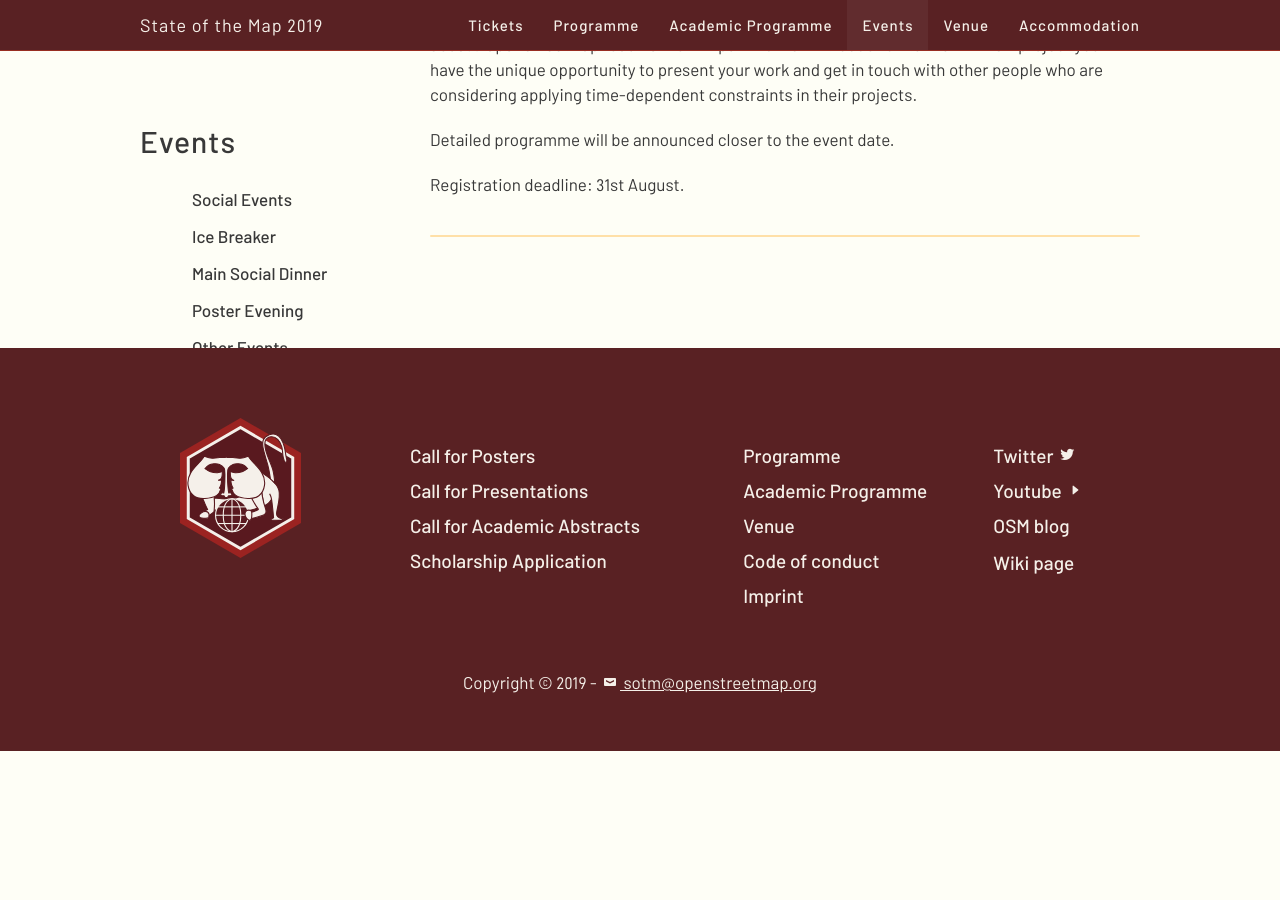
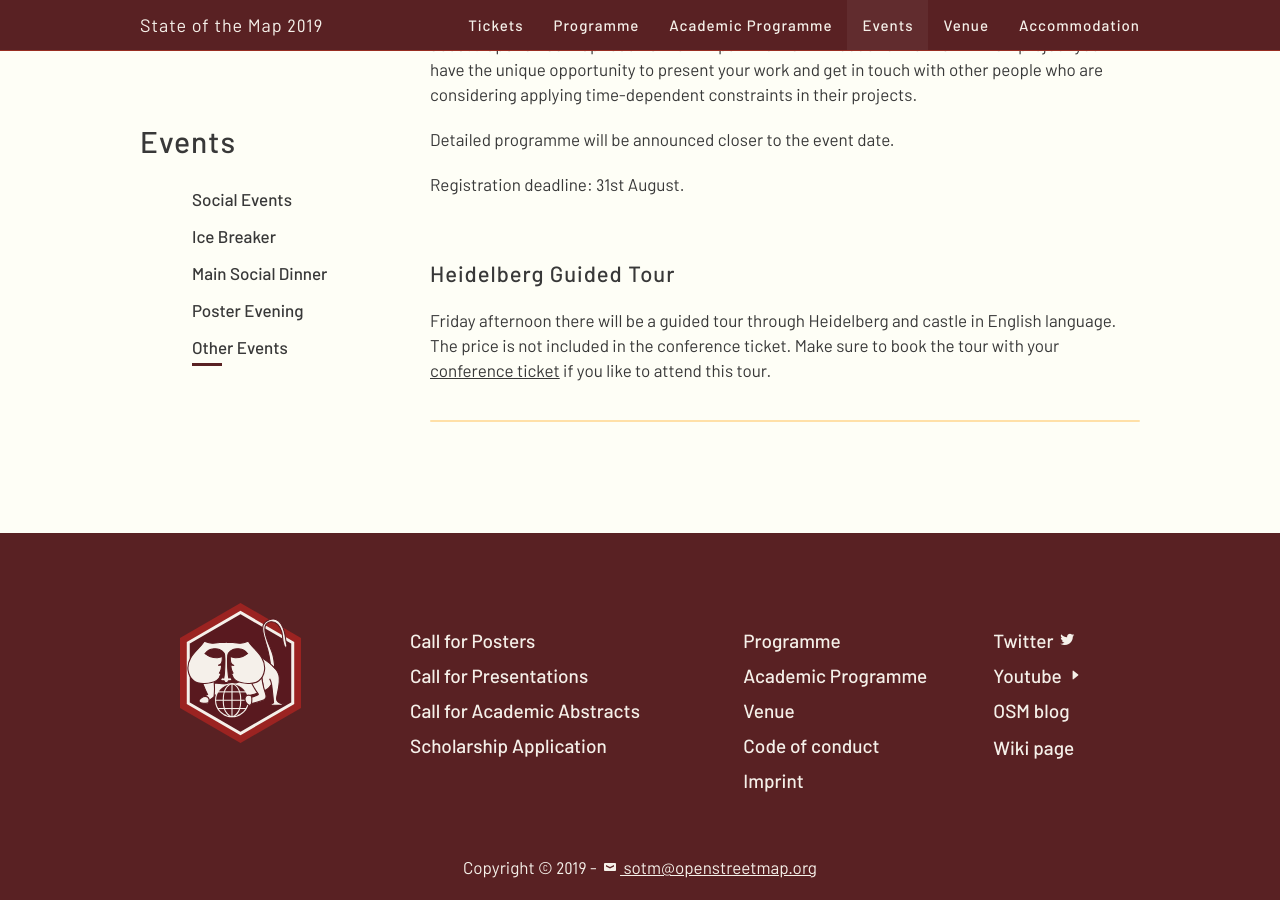
Before and after one commit to openstreetmap/stateofthemap-2019, a Jekyll site: the page built from events/index.html, in a window 1280 px wide and 900 px high, scrolled down 2588 px. Built offline with Jekyll 4.4.1, drawn with Linux system fonts in a browser that asks for light colours; before the commit the page ends 3339 px from its top, so only the background shows below that.

Commit message:
add heidelberg guided tour to "other events"

```diff
--- a/events/index.html
+++ b/events/index.html
@@ -42,5 +42,9 @@
             <p>Detailed programme will be announced closer to the event date.</p>
 
             <p>Registration deadline: <span class="numeral">31</span>st August.</p>
+
+            <h2 class="space-bottom" id="tardur-workshop">Heidelberg Guided Tour</h2>
+            <p>Friday afternoon there will be a guided tour through Heidelberg and castle in English language. The price is not included in the conference ticket. Make sure to book the tour with your <a href="https://join.osmfoundation.org/?page=CiviCRM&q=civicrm%2Fevent%2Finfo&reset=1&id=13">conference ticket</a> if you like to attend this tour.</p>
+            <p></p>
       </div>
     </div>
```
